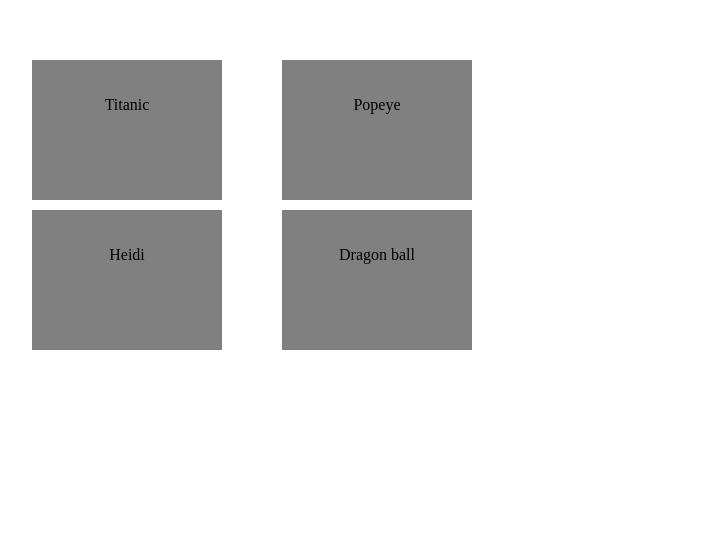
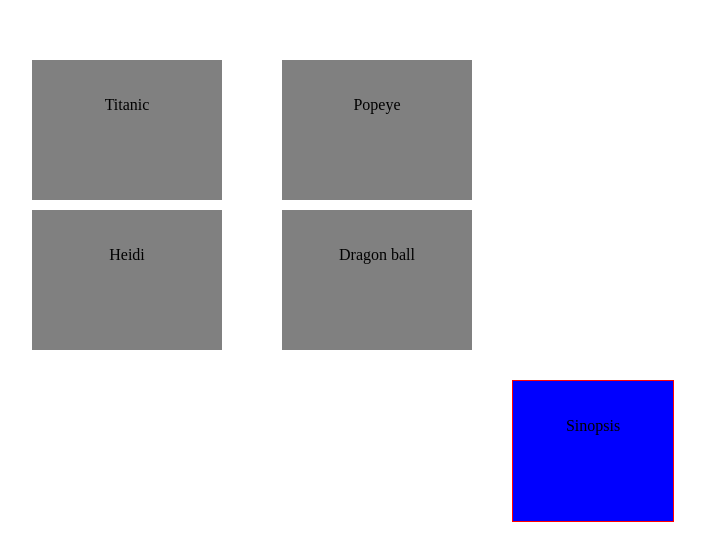
Before and after one commit to unijeje/ejerciciosJS, a plain HTML site: page tema6/peliculas.html in a window 1280 px wide. Shown: the whole page, without its empty margins (28-733 px from the left). Drawn offline with Linux system fonts and the light colour scheme.

Commit message:
avance en peliculas

```diff
--- a/tema6/peliculas.html
+++ b/tema6/peliculas.html
@@ -38,6 +38,18 @@
             left: 300px;
             top:200px;
         }
+        .sinopsis{
+            position:relative;
+            left:200px;
+            top:100px;
+            padding:20px;
+            background-color:blue;
+            margin:10px;
+            height:100px;
+            width:120px;
+            text-align: center;
+            border:1px solid red;
+        }
     </style>
 </head>
 
@@ -57,6 +69,9 @@
 
     <div class="pelicula" id="peli4" data-texto="sinopsis">
         <p>Dragon ball</p>
+        <div class="sinopsis">
+            <p>Sinopsis</p>
+        </div>
     </div>
 
 
@@ -71,14 +86,18 @@
 
         function entrar()
         {
-            console.log(this);
+           // console.log(this);
             var oDiv=document.createElement("div");
+            oDiv.classList.add("sinopsis");
+            oDiv.appendChild(document.createTextNode(this.dataset.texto));
             this.appendChild(oDiv);
             //append class to that div, add styles
         }
-        function salir()
+        function salir(oEvento)
         {
-            console.log("salir");
+            var oE = oEvento || windows.event;
+            console.log(oE.target);
+            //this.removeChild(this.lastChild());
         }
 
     </script>
```
